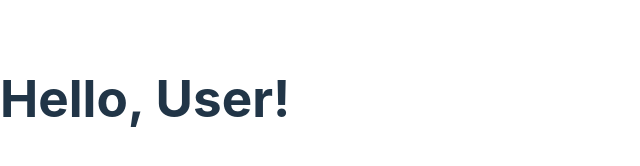
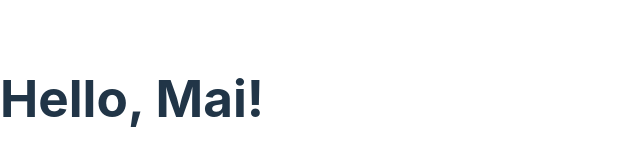
Before and after one commit to DefinitelyNotMai/react-app, a React (Vite) app: page / in a window 1280 px wide. Shown: the part 302-468 px from the top of the page, without its empty margins (0-640 px from the left). Built offline with nearby package versions, Linux system fonts and the light colour scheme.

Commit message:
Created variable for name, and if statement to return either User's name if exists else return generic Username.

```diff
--- a/src/Message.tsx
+++ b/src/Message.tsx
@@ -2,7 +2,12 @@
 function Message() {
   // This is JSX (JavaScript XML), not HTML.
   // https://babeljs.io/repl
-  return <h1>Hello, User!</h1>;
+  const name = "Mai";
+  if (name) {
+    return <h1>Hello, {name}!</h1>;
+  } else {
+    return <h1>Hello, User!</h1>;
+  }
 }
 
 export default Message;
```
